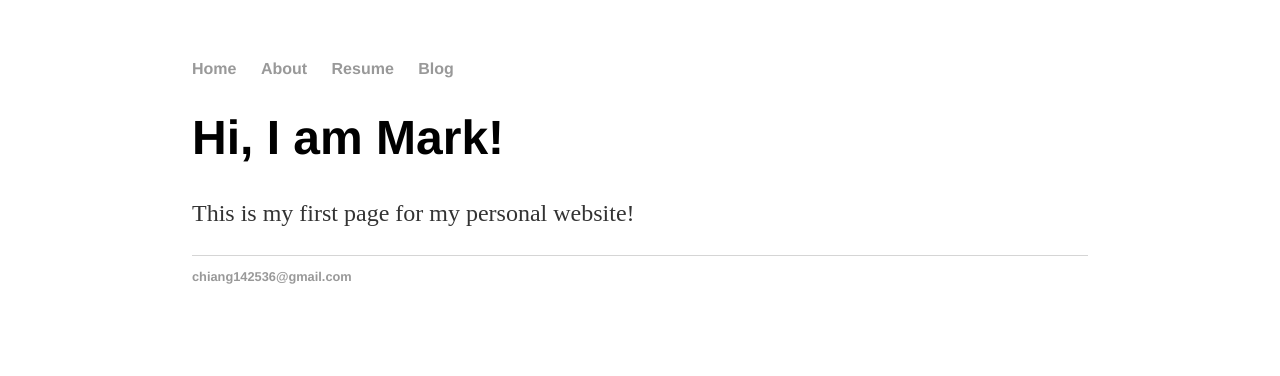
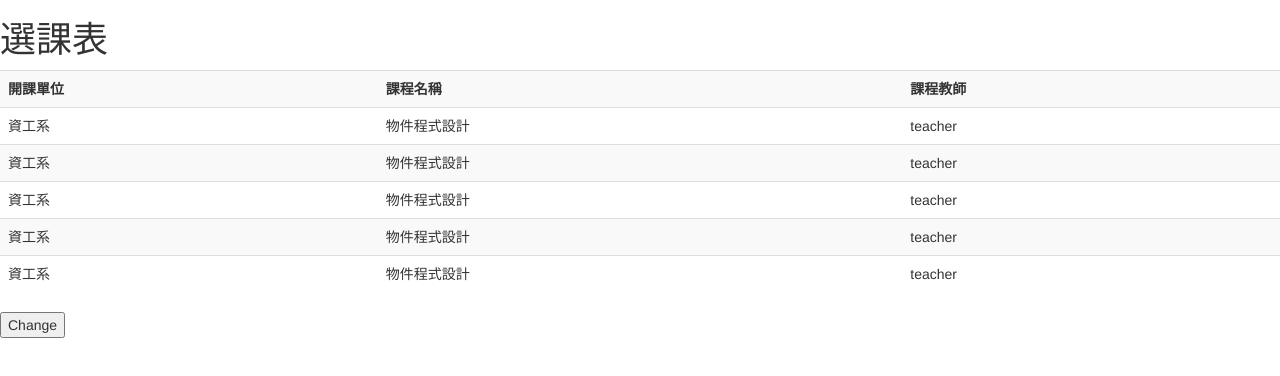
Before and after one commit to MarkJiang-maji/webp2023, a plain HTML site: page index.html in a window 1280 px wide. Drawn offline with nearby package versions, Linux system fonts and the light colour scheme.

Commit message:
Update index.html

```diff
--- a/index.html
+++ b/index.html
@@ -1,28 +1,51 @@
 <!DOCTYPE html>
 <html>
- <head>
-   <title>Mark Chiang Portfolio</title>
-  <link rel="stylesheet" href="css/styles.css">
- </head>
- <body>
-   <nav>
-     <ul>
-       <li><a href=”/”>Home</a></li>
-       <li><a href=”/about”>About</a></li>
-       <li><a href=”/resume”>Resume</a></li>
-       <li><a href=”/blog”>Blog</a></li>
-     </ul>
-   </nav>
-   <div class=”container”>
-     <div class=”blurb”>
-       <h1>Hi, I am Mark!</h1>
-       <p>This is my first page for my personal website!</a></p>
-     </div>
-   </div>
-   <footer>
-   <ul>
-     <li><a href=”mailto:YOUREMAIL”>chiang142536@gmail.com</a></li>
-   </ul>
-   </footer>
- </body>
+  <head>
+  <!-- <link rel="stylesheet" href = "styles.css">
+-->
+    <meta charset="utf-8">
+    <meta name="viewport"
+          content="width=device-width, initial-scale=1">
+   <link rel = "stylesheet"
+          href="https://maxcdn.bootstrapcdn.com/bootstrap/3.4.1/css/bootstrap.min.css">
+
+    </head>
+  <body>
+    <h1>選課表</h1>
+    <table id = "csie" class="table table-striped table-hover">
+      <tr>
+        <th>開課單位</th>
+        <th>課程名稱</th>
+        <th>課程教師</th>
+       </tr>
+       <tr>
+        <td>資工系</td>
+        <td>物件程式設計</td>
+         <td>teacher</td>
+       </tr>
+       <td>資工系</td>
+        <td>物件程式設計</td>
+         <td>teacher</td>
+       </tr>
+     <td>資工系</td>
+        <td>物件程式設計</td>
+         <td>teacher</td>
+       </tr>
+   <td>資工系</td>
+        <td>物件程式設計</td>
+         <td>teacher</td>
+       </tr>
+ <td>資工系</td>
+        <td>物件程式設計</td>
+         <td>teacher</td>
+       </tr>
+</table>
+<button onclick= "changeResult()">Change</buttom>
+<script>
+  function changeResult(){
+    var myTable = document.getElementById("csie");
+    myTable.rows[1].cells[2].innerHTML = "李";
+  }
+</script>
+</body>
 </html>
```
